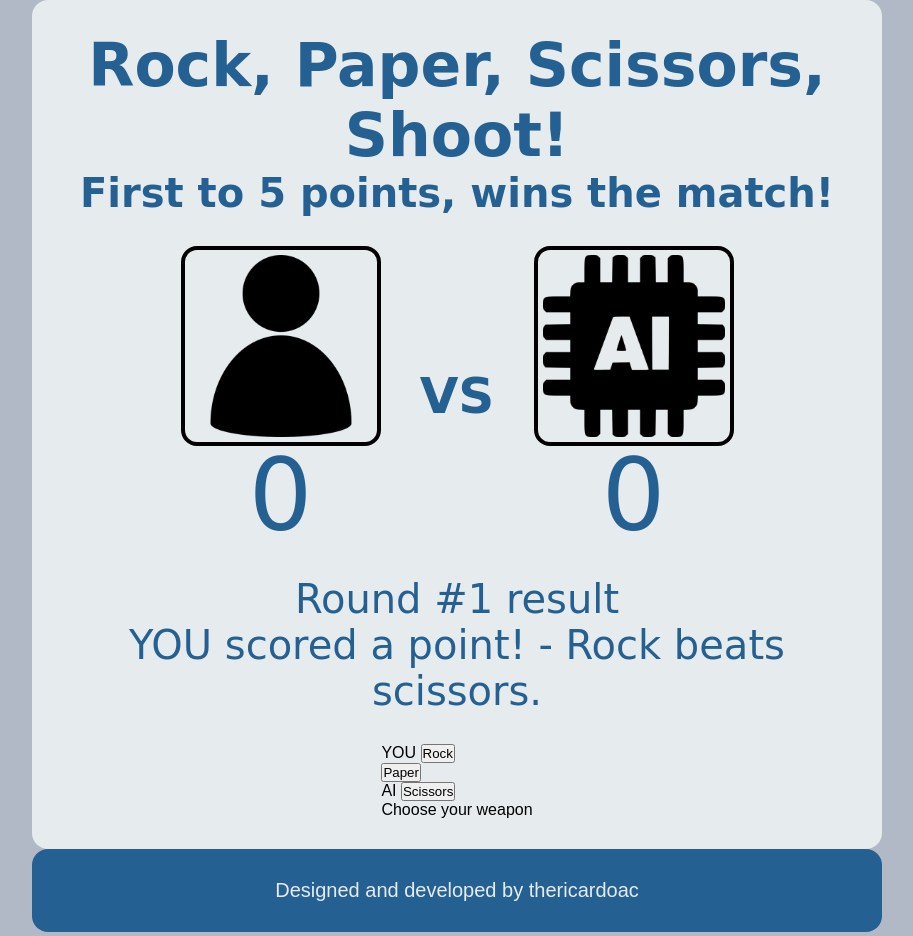
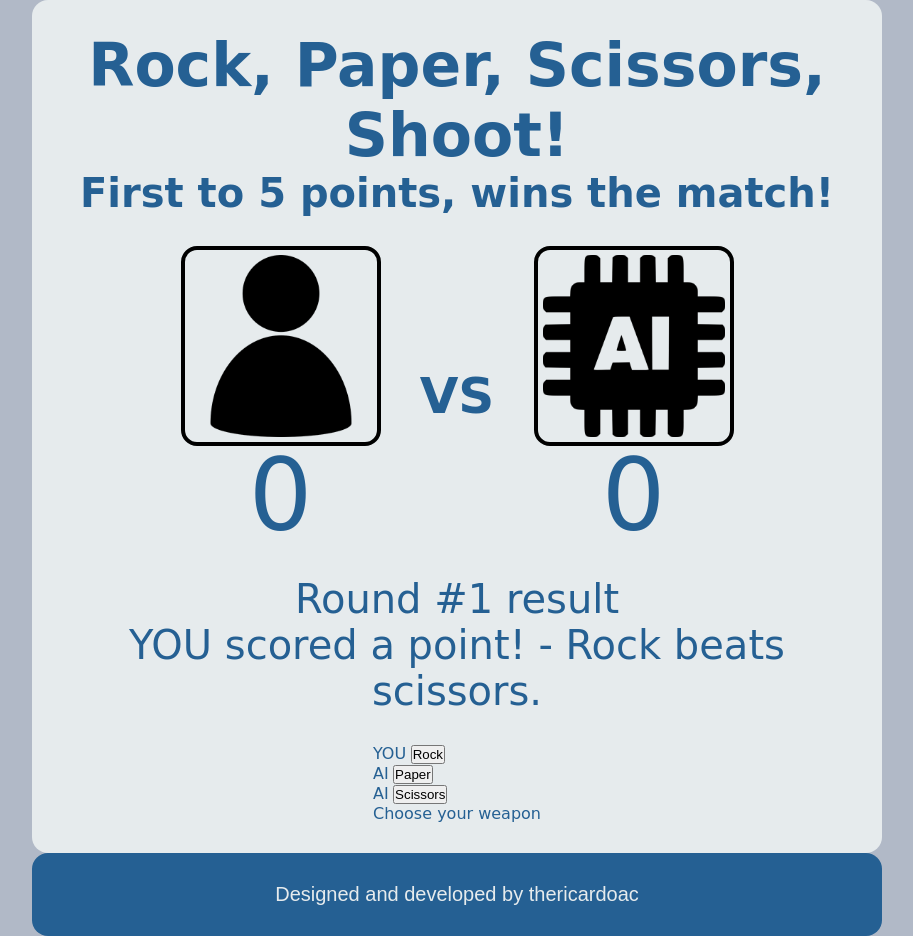
Before and after one commit to thericardoac/rock-paper-scissors, a plain HTML site: page index.html in a window 1280 px wide. Shown: the whole page, without its empty margins (183-1096 px from the left). Drawn offline with Linux system fonts and the light colour scheme; a web font is replaced by a local one.

Commit message:
Create a button-row div and move it inside button-area div - The button-row div contains the weapon-buttons and the placeholders. - Deleted the weapon-selected-by classs. - Set funny-font and placeholder class to the placeholder spans inside buttons. - Set funny-font class to choose-weapon span.

```diff
--- a/index.html
+++ b/index.html
@@ -45,25 +45,26 @@
                 </div>
 
                 <div id="buttons-area">
+                    <div id="button-row">
                         <!-- These placeholders show the player its choice and the AI choice.
                         At this moment will contain text for styling purposes. -->
-
                         <div class="weapon-button">
-                        <span id="rock-placeholder" class="weapon-selected-by">YOU</span>
+                            <span id="rock-placeholder" class="funny-font placeholder">YOU</span>
                             <button class="choice-btn" id="rock-btn">Rock</button>
                         </div>
 
                         <div class="weapon-button">
-                        <span id="paper-placeholder" class="weapon-selected-by"></span>
+                            <span id="paper-placeholder" class="funny-font placeholder">AI</span>
                             <button class="choice-btn" id="paper-btn">Paper</button>
                         </div>
 
                         <div class="weapon-button">
-                        <span id="scissors-placeholder" class="weapon-selected-by">AI</span>
+                            <span id="scissors-placeholder" class="funny-font placeholder">AI</span>
                             <button class="choice-btn" id="scissors-btn">Scissors</button>
                         </div>
+                    </div>
 
-                    <span id="choose-weapon">Choose your weapon</span>
+                    <span id="choose-weapon" class="funny-font">Choose your weapon</span>
                 </div>
             </section>
 
```
Lines whose indentation alone changed are shown as unchanged.
